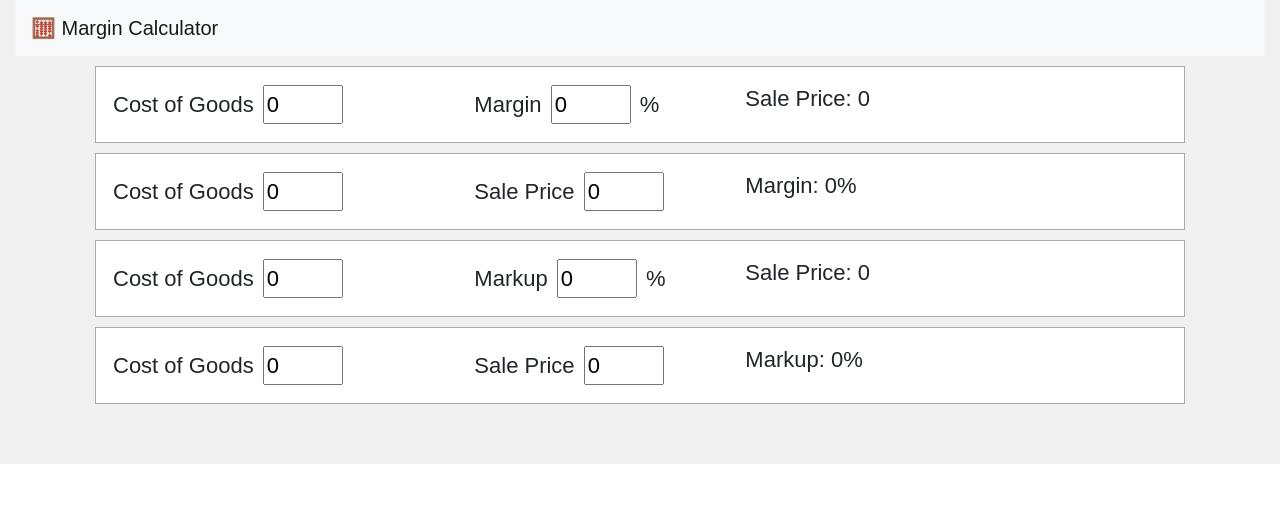
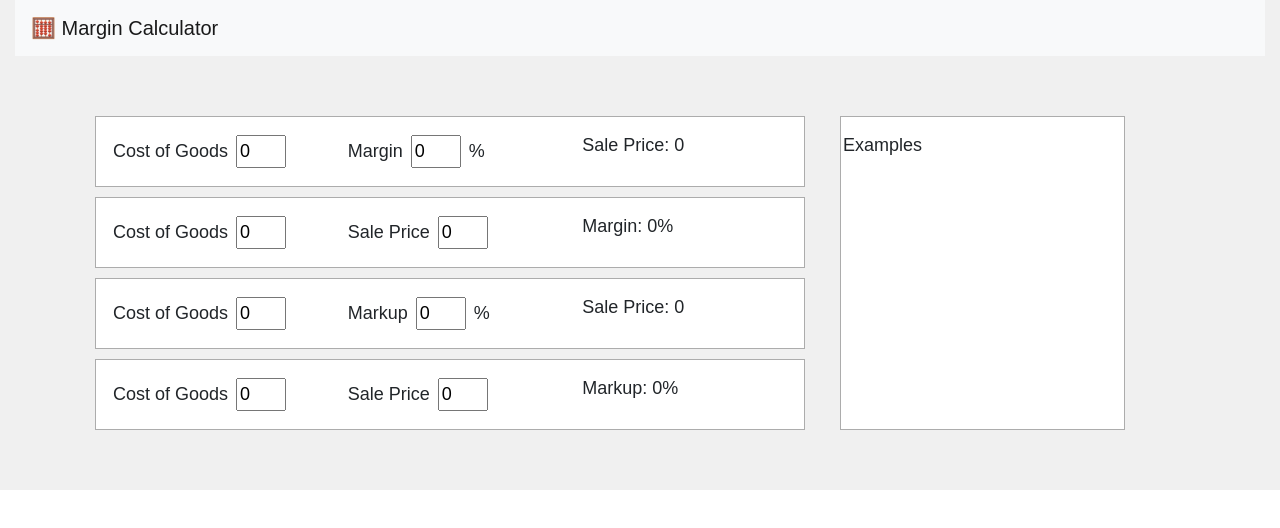
Before and after one commit to alex-lip/CompoundInterestCalculator, a Vue app in the folder CapstoneTemplate/vue/: page / in a window 1280 px wide. Shown: the top 528 px of the page. Built offline with nearby package versions, Linux system fonts and the light colour scheme.

Commit message:
Example box

```diff
--- a/CapstoneTemplate/vue/src/views/Home.vue
+++ b/CapstoneTemplate/vue/src/views/Home.vue
@@ -1,46 +1,54 @@
 <template>
   <div class="home container-sm">
+    <div class="row mainRow">
+      <div class="col-sm-8">
         <div class="row formula">
           <div class="col-sm-4">
-        Cost of Goods <input type="number" class="inputBox" v-model="cogs1" />
+            Cost of Goods
+            <input type="number" class="inputBox" v-model="cogs1" />
           </div>
-      <div class="col-sm-3">
+          <div class="col-sm-4">
             Margin <input type="number" class="inputBox" v-model="margin" /> %
           </div>
           <div class="col-sm-4">Sale Price: {{ cogsMargin }}</div>
         </div>
 
-
         <div class="row formula">
           <div class="col-sm-4">
-        Cost of Goods <input type="number" class="inputBox" v-model="cogs2" />
+            Cost of Goods
+            <input type="number" class="inputBox" v-model="cogs2" />
           </div>
-      <div class="col-sm-3">
-        Sale Price <input type="number" class="inputBox" v-model="salePrice1" />
+          <div class="col-sm-4">
+            Sale Price
+            <input type="number" class="inputBox" v-model="salePrice1" />
           </div>
           <div class="col-sm-4">Margin: {{ cogsSalePriceMargin }}%</div>
         </div>
 
-
         <div class="row formula">
           <div class="col-sm-4">
-        Cost of Goods <input type="number" class="inputBox" v-model="cogs3" />
+            Cost of Goods
+            <input type="number" class="inputBox" v-model="cogs3" />
           </div>
-      <div class="col-sm-3">
+          <div class="col-sm-4">
             Markup <input type="number" class="inputBox" v-model="markup" /> %
           </div>
           <div class="col-sm-4 box3">Sale Price: {{ cogsMarkup }}</div>
         </div>
 
-
         <div class="row formula">
           <div class="col-sm-4">
-        Cost of Goods <input type="number" class="inputBox" v-model="cogs4" />
+            Cost of Goods
+            <input type="number" class="inputBox" v-model="cogs4" />
           </div>
-      <div class="col-sm-3">
-        Sale Price <input type="number" class="inputBox" v-model="salePrice2" />
+          <div class="col-sm-4">
+            Sale Price
+            <input type="number" class="inputBox" v-model="salePrice2" />
           </div>
           <div class="col-sm-4">Markup: {{ cogsSalePriceMarkup }}%</div>
+        </div>
+      </div>
+      <div class="col-sm-3 formula">Examples</div>
     </div>
   </div>
 </template>
@@ -107,13 +115,13 @@ input::-webkit-inner-spin-button {
 .formula {
   border: 1px solid rgb(172, 172, 172);
   padding: 15px 2px;
-  font-size: 22px;
+  font-size: 18px;
   background-color: white;
   margin: 10px;
 }
 
 .inputBox {
-  width: 80px;
+  width: 50px;
   margin: 3px;
 }
 /*
```
Lines whose indentation alone changed are shown as unchanged.
